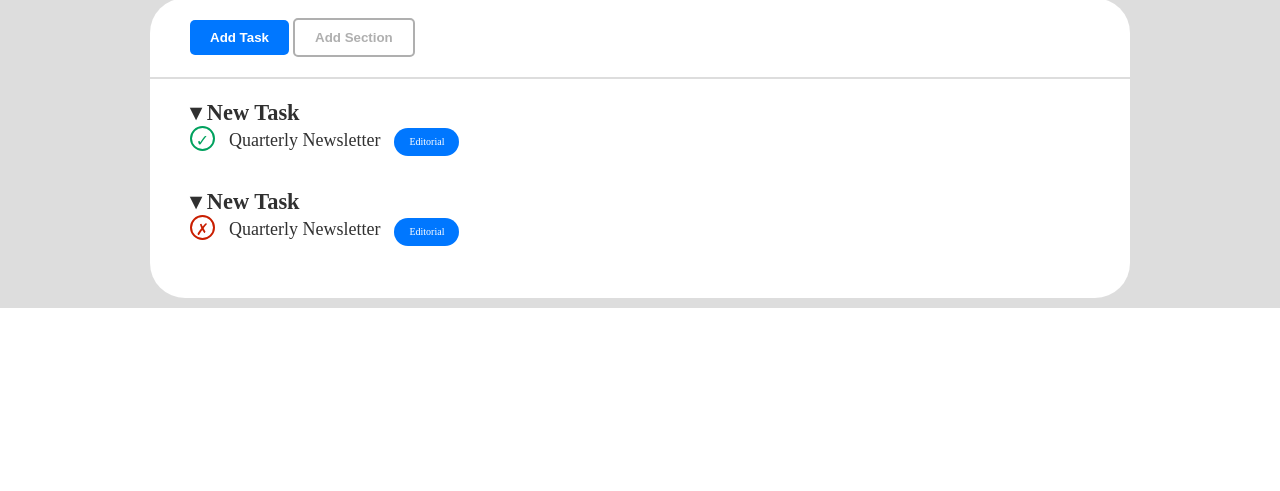
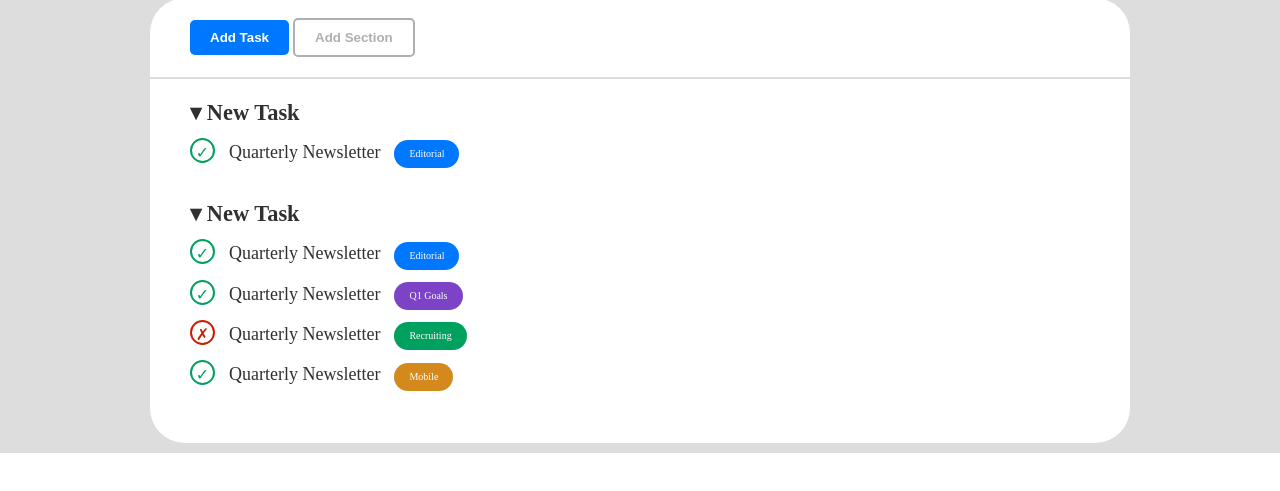
Before and after one commit to CamilloRosanio/html-css-toboolist, a plain HTML site: page index.html in a window 1280 px wide. Shown: the part 87-578 px from the top of the page. Drawn offline with Linux system fonts and the light colour scheme.

Commit message:
colori differenziati rounded list

```diff
--- a/css/style.css
+++ b/css/style.css
@@ -92,6 +92,7 @@ main {
     color: rgb(48, 48, 48);
     font-weight: bold;
     font-size: 1.4rem;
+    margin-bottom: 12px;
   }
 
   .list {
@@ -103,6 +104,7 @@ main {
 
   .list-item {
     line-height: 25px;
+    margin-bottom: 10px;
   }
 
   .symbol {
@@ -140,6 +142,20 @@ main {
     border-radius: 25px;
   }
 
-  .intem_rounded_blue {
+/* # LIST ROUNDED COLORS */
+
+  .item_rounded_blue {
     background-color: rgb(0, 119, 255);
   }
+
+  .item_rounded_violet {
+    background-color: rgb(124, 67, 199);
+  }
+
+  .item_rounded_green {
+    background-color: rgb(0, 161, 94);
+  }
+
+  .item_rounded_orange {
+    background-color: rgb(211, 137, 27);
+  }
--- a/index.html
+++ b/index.html
@@ -57,7 +57,7 @@
                         <li class="list-item">
                             <p class="symbol check"> &#10003;</p>
                             <p class="item_subject">Quarterly Newsletter</p>
-                            <p class="item_rounded intem_rounded_blue">Editorial</p>
+                            <p class="item_rounded item_rounded_blue">Editorial</p>
                         </li>
                     </ul>
                 </div>
@@ -68,9 +68,24 @@
 
                     <ul class="list">
                         <li class="list-item">
+                            <p class="symbol check"> &#10003;</p>
+                            <p class="item_subject">Quarterly Newsletter</p>
+                            <p class="item_rounded item_rounded_blue">Editorial</p>
+                        </li>
+                        <li class="list-item">
+                            <p class="symbol check"> &#10003;</p>
+                            <p class="item_subject">Quarterly Newsletter</p>
+                            <p class="item_rounded item_rounded_violet">Q1 Goals</p>
+                        </li>
+                        <li class="list-item">
                             <p class="symbol cross"> &cross;</p>
                             <p class="item_subject">Quarterly Newsletter</p>
-                            <p class="item_rounded intem_rounded_blue">Editorial</p>
+                            <p class="item_rounded item_rounded_green">Recruiting</p>
+                        </li>
+                        <li class="list-item">
+                            <p class="symbol check"> &#10003;</p>
+                            <p class="item_subject">Quarterly Newsletter</p>
+                            <p class="item_rounded item_rounded_orange">Mobile</p>
                         </li>
                     </ul>
                 </div>
```
